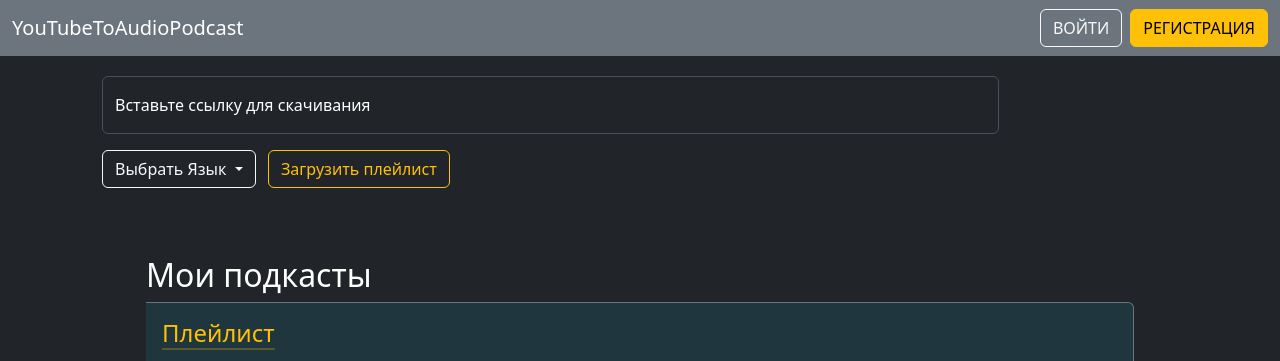
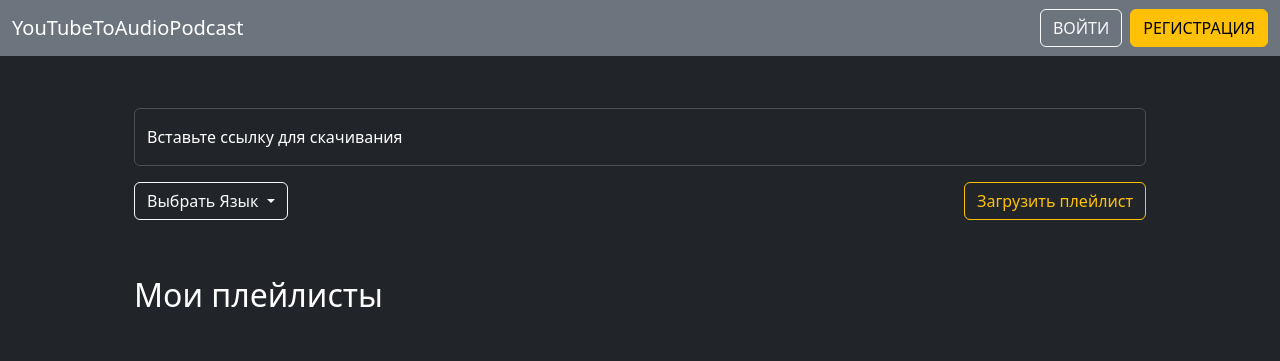
Before and after one commit to koolbasov/YouTubeToAudioPodcast, a Flask app: page /home in a window 1280 px wide. Shown: the top 361 px of the page. Run offline with Flask 2, Linux system fonts and the light colour scheme.

Commit message:
Доработал страницу Home

```diff
--- a/webapp/templates/login.html
+++ b/webapp/templates/login.html
@@ -3,15 +3,15 @@
 {% block content %}
     <p>&nbsp;</p>
     {% include('messages.html') %}
-    <div class='d-flex justify-content-end'>
+    <div class='d-flex justify-content-center'>
         <div class="col-4">
             <form action="{{ url_for('process_login') }}" method="POST">
                 {{ form.hidden_tag() }}
-                <div class="from-group">
+                <div class="form-group">
                     {{ form.username.label }}
                     {{ form.username() }}
                 </div>
-                <div class="from-group">
+                <div class="form-group">
                     {{ form.password.label }}
                     {{ form.password() }}
                 </div>
--- a/webapp/templates/mainpage.html
+++ b/webapp/templates/mainpage.html
@@ -2,8 +2,8 @@
 
 {% block content %}
 
-<div class="m-3 p-1">
-  <div class="col-10">
+<div class="m-5 p-1">
+  <div class="col-12">
     {% include('messages.html') %}
     <div class="form-floating mb-3">
   <input type="email" class="form-control" id="floatingInput" placeholder="name@example.com">
@@ -24,42 +24,66 @@
     <li><hr class="dropdown-divider"></li>
   </ul>
   </div>
-  <button type="button" class="btn btn-outline-warning">Загрузить плейлист</button>
+  <button type="button" class="btn btn-outline-warning float-end">Загрузить плейлист</button>
   </div>
 </div>
 
-<div class="m-3 p-5">
-<h2 class="text">Мои подкасты</h2>
+<div class="m-5 p-1">
+<h2 class="text">Мои плейлисты</h2>
+</div>
+
+<div class="m-5 p-1">
   <div class="p-3 bg-info bg-opacity-10 border border-secondary border-start-0 rounded-end">
-    <p><a href="#" class="h4 link-warning link-offset-2 link-underline-opacity-25 link-underline-opacity-100-hover">Плейлист</a></p>
-    <img src="static/covers/PLvO-3MXl8QMi98tFRoR0sqdVqOdQYX-9f.jpg" class="img-thumbnail" style="width: 200px; height: 200px;" alt="Specific size image">
-    <div class="btn-group d-grid gap-2 col-2 mx-auto">
-  <button type="button" class="btn btn-outline-warning dropdown-toggle" data-bs-toggle="dropdown" aria-expanded="false">
-    Действие
-  </button>
-  <ul class="dropdown-menu">
-    <li><a class="dropdown-item" href="#">Скопировать RSS</a></li>
-    <li><a class="dropdown-item" href="#">Удалить плейлист</a></li>
-    <li><hr class="dropdown-divider"></li>
-  </ul>
-  </div>
+    <div class="text-center"
+    <p><a href="#" class="h4 link-warning link-offset-2 link-underline-opacity-25 link-underline-opacity-100-hover">Python Bytes</a></p>
+    </div>
+      <div class="container-fluid">
+        <div class="d-flex align-items-stretch">
+          <div class="span2">
+            <img src="static/covers/PLvO-3MXl8QMi98tFRoR0sqdVqOdQYX-9f.jpg" class="img-thumbnail" style="width: 500px;" alt="Specific size image">
+          </div>
+              <div class="span10">
+                <h6 class="text-center">
+                Python Bytes is a weekly podcast hosted by Michael Kennedy and Brian Okken.
+                Python Bytes podcast delivers headlines directly to your earbuds.
+                If you want to stay up on the Python developer news but don't have time to scour reddit, twitter, and other news sources, just subscribe and you'll get the best picks delivered weekly.
+                </h6>
+                    <div class="m-5 p-1 float-end">
+                      <p><a href="#" class="p-3 link-warning link-offset-2 link-underline-opacity-25 link-underline-opacity-100-hover">Скопировать RSS</a>
+                      <a href="#" class="link-danger link-offset-2 link-underline-opacity-25 link-underline-opacity-100-hover">Удалить плейлист</a></p>
+                    </div>
+              </div>
+          </div>
+      </div>
   </div>
 </div>
 
-<div class="m-3 p-5">
+<div class="m-5 p-1">
   <div class="p-3 bg-info bg-opacity-10 border border-secondary border-start-0 rounded-end">
-  <p><a href="#" class="h4 link-warning link-offset-2 link-underline-opacity-25 link-underline-opacity-100-hover">Плейлист</a></p>
-       <img src="static/covers/PLvO-3MXl8QMj1oztl-xhl-0A42SwoTvMg.jpg" class="img-thumbnail" style="width: 200px; height: 200px;" alt="Specific size image">
-    <div class="btn-group d-grid gap-2 col-2 mx-auto">
-  <button type="button" class="btn btn-outline-warning dropdown-toggle" data-bs-toggle="dropdown" aria-expanded="false">
-    Действие
-  </button>
-    <ul class="dropdown-menu">
-    <li><a class="dropdown-item" href="#">Скопировать RSS</a></li>
-    <li><a class="dropdown-item" href="#">Удалить плейлист</a></li>
-    <li><hr class="dropdown-divider"></li>
-    </ul>
-  </div>
+    <div class="text-center"
+    <p><a href="#" class="h4 link-warning link-offset-2 link-underline-opacity-25 link-underline-opacity-100-hover">Плейлист 2</a></p>
+    </div>
+      <div class="container-fluid">
+        <div class="d-flex align-items-stretch">
+          <div class="span2">
+            <img src="static/covers/PLvO-3MXl8QMj1oztl-xhl-0A42SwoTvMg.jpg" class="img-thumbnail" style="width: 500px;" alt="Specific size image">
+          </div>
+              <div class="span10">
+                <h6 class="text-center">
+                Python Bytes is a weekly podcast hosted by Michael Kennedy and Brian Okken.
+                Python Bytes podcast delivers headlines directly to your earbuds.
+                If you want to stay up on the Python developer news but don't have time to scour reddit, twitter, and other news sources, just subscribe and you'll get the best picks delivered weekly.
+                </h6>
+                    <div class="m-5 p-1 float-end">
+                      <p><a href="#" class="p-3 link-warning link-offset-2 link-underline-opacity-25 link-underline-opacity-100-hover">Скопировать RSS</a>
+                      <a href="#" class="link-danger link-offset-2 link-underline-opacity-25 link-underline-opacity-100-hover">Удалить плейлист</a></p>
+                    </div>
+              </div>
+          </div>
+      </div>
   </div>
 </div>
+
+
+
 {% endblock %}
--- a/webapp/templates/registration.html
+++ b/webapp/templates/registration.html
@@ -3,7 +3,7 @@
 {% block content %}
     <p>&nbsp;</p>
     {% include('messages.html') %}
-    <div class='d-flex justify-content-end'>
+    <div class='d-flex justify-content-center'>
         <div class="col-4">
             <form action="{{ url_for('process_reg') }}" method="POST">
                 {{ form.hidden_tag() }}
```
